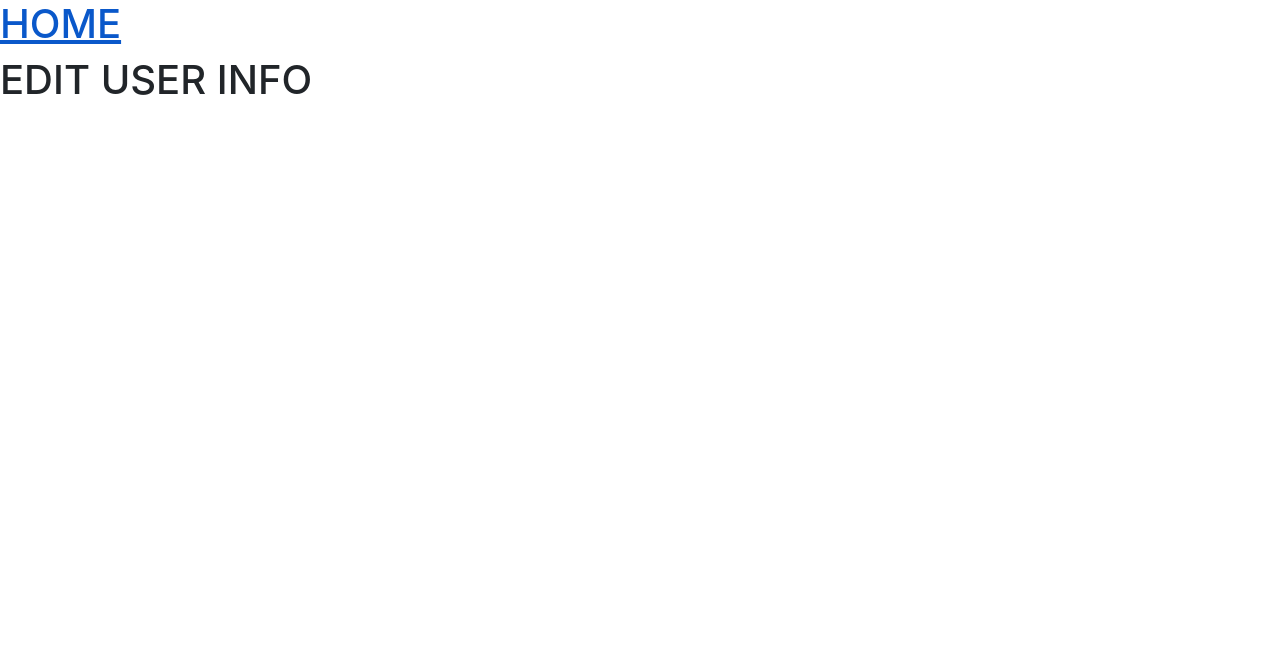
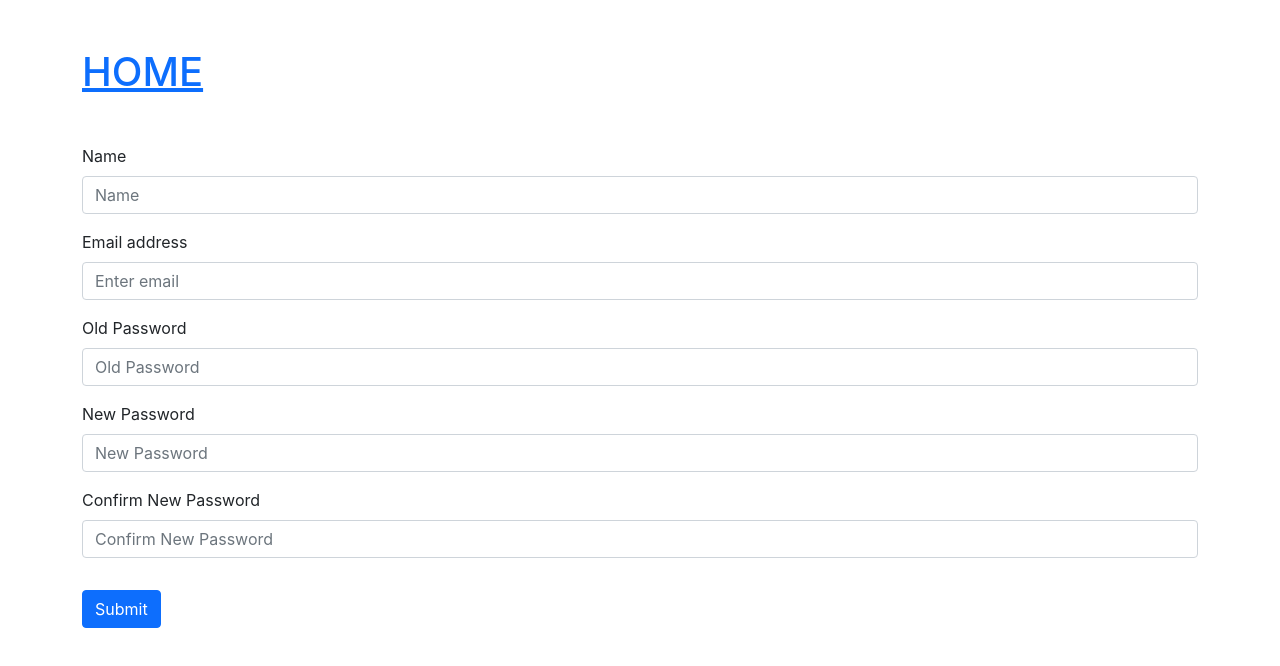
Before and after one commit to andresmonsa/myWalletFlow_client, a React (Create React App) app: page /Edit in a window 1280 px wide. Shown: the top 666 px of the page. Built offline with nearby package versions, Linux system fonts and the light colour scheme.

Commit message:
edit profile in progresss

```diff
--- a/src/components/Login/Login.js
+++ b/src/components/Login/Login.js
@@ -27,7 +27,7 @@ const Login = () => {
     e.preventDefault()
     login(form)
       .then(res => {
-        // console.log(res)
+        console.log(res, 'RES')
         toastCustom(`Wellcome back ${res.name} `, 'success', 4000, 'bottom-right')
         dispatch(setLogged(res))
       })
@@ -42,7 +42,7 @@ const Login = () => {
 
       <Container className='mt-5 d-flex'>
         <div>
-          <img src={Wallet} />
+          <img src={Wallet} alt='logo' />
         </div>
         <Form onChange={(e) => { onChange(e) }} className={style.form}>
           <Form.Group className='mb-3' controlId='formBasicEmail'>
--- a/src/components/User/EditInfo.js
+++ b/src/components/User/EditInfo.js
@@ -1,14 +1,67 @@
 import { Link } from 'react-router-dom'
+import { Form, Button, Container } from 'react-bootstrap'
+import { useSelector } from 'react-redux'
+import { useState } from 'react'
+
 const EditUserInfo = () => {
+  const userInfo = useSelector(state => state.logged)
+  console.log(userInfo)
+  const [form, setForm] = useState({
+    name: userInfo.name,
+    lastName: userInfo.lastName,
+    mail: userInfo.mail,
+    oldPassword: userInfo.password,
+    newPassword: '',
+    confirmNewPassword: ''
+  })
+
+  const handleChange = (e) => {
+    setForm(prev => ({ ...prev, [e.target.name]: e.target.value }))
+  }
+
   return (
-    <div>
+    <Container className='mt-5'>
       <div>
         <Link to='/'>
           <h1> HOME</h1>
         </Link>
-        <h1> EDIT USER INFO</h1>
       </div>
-    </div>
+      <Form className='mt-5'>
+        <Form.Group className='mb-3' controlId='Name'>
+          <Form.Label>Name</Form.Label>
+          <Form.Control type='email' name='name' placeholder='Name' value={form.name} onChange={(e) => handleChange(e)} />
+        </Form.Group>
+        <Form.Group className='mb-3' controlId='Email'>
+          <Form.Label value={form.mail}>Email address</Form.Label>
+          <Form.Control type='email' name='mail' placeholder='Enter email' onChange={(e) => handleChange(e)} />
+        </Form.Group>
+
+        <Form.Group className='mb-3' controlId='oldPassword'>
+          <Form.Label>Old Password</Form.Label>
+          <Form.Control type='password' name='oldPassword' placeholder='Old Password' onChange={(e) => handleChange(e)} />
+        </Form.Group>
+
+        <Form.Group className='mb-3' controlId='newPassword'>
+          <Form.Label>New Password</Form.Label>
+          <Form.Control type='password' name='newPassword' placeholder='New Password' onChange={(e) => handleChange(e)} />
+          {/* <Form.Text className='text-muted'>
+            Confirm Password
+          </Form.Text> */}
+        </Form.Group>
+
+        <Form.Group className='mb-3' controlId='confirmNewPassword'>
+          <Form.Label>Confirm New Password</Form.Label>
+          <Form.Control type='password' name='confirmNewPassword' placeholder='Confirm New Password' onChange={(e) => handleChange(e)} />
+          {/* <Form.Text className='text-muted'>
+            Confirm Password
+          </Form.Text> */}
+        </Form.Group>
+
+        <Button variant='primary' type='submit' className='mt-3'>
+          Submit
+        </Button>
+      </Form>
+    </Container>
 
   )
 }
--- a/src/components/User/User.js
+++ b/src/components/User/User.js
@@ -1,4 +1,4 @@
-import { Container, Row, Col, Image } from 'react-bootstrap'
+import { Container, Row, Col } from 'react-bootstrap'
 import { useState } from 'react'
 import { MdAccountCircle } from 'react-icons/md'
 import UserModal from './UserModal'
--- a/src/components/User/UserModal.js
+++ b/src/components/User/UserModal.js
@@ -1,11 +1,17 @@
 import { Modal, Row } from 'react-bootstrap'
 import { Link } from 'react-router-dom'
+import { useSelector } from 'react-redux'
+import { MdAccountCircle } from 'react-icons/md'
 import modalStyle from './UserModal.module.css'
+
 const UserModal = ({ handleClose, show, closeSesion }) => {
+  const userName = useSelector(state => state.logged.name)
+
   return (
     <Modal show={show} onHide={handleClose} className={modalStyle.modal}>
       <Modal.Header>
-        <Modal.Title>Account</Modal.Title>
+        <MdAccountCircle className={modalStyle.logo} />
+        <Modal.Title>{userName}</Modal.Title>
       </Modal.Header>
 
       <Modal.Body>
--- a/src/components/User/UserModal.module.css
+++ b/src/components/User/UserModal.module.css
@@ -11,3 +11,8 @@
   background-color: rgb(163, 162, 162);
   color: white;
 }
+
+.logo {
+  width: 40px;
+  height: 60px;
+}
--- a/src/components/functions/Index.js
+++ b/src/components/functions/Index.js
@@ -73,7 +73,6 @@ export const login = async (userData) => {
 }
 
 export const signUp = async (userData) => {
-  console.log(userData, 'data')
   try {
     const logged = await axios.post(`${ApiURL}/users/`, userData)
     return logged.data
```
